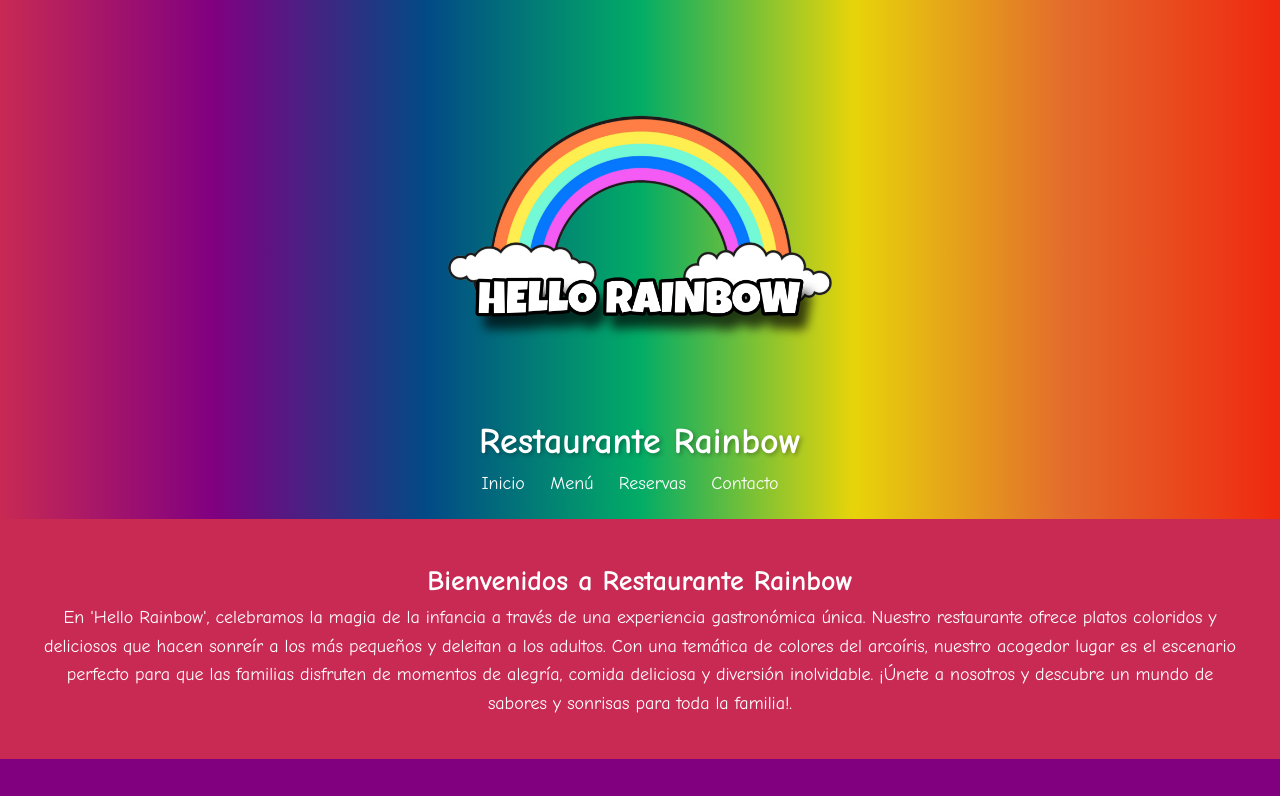
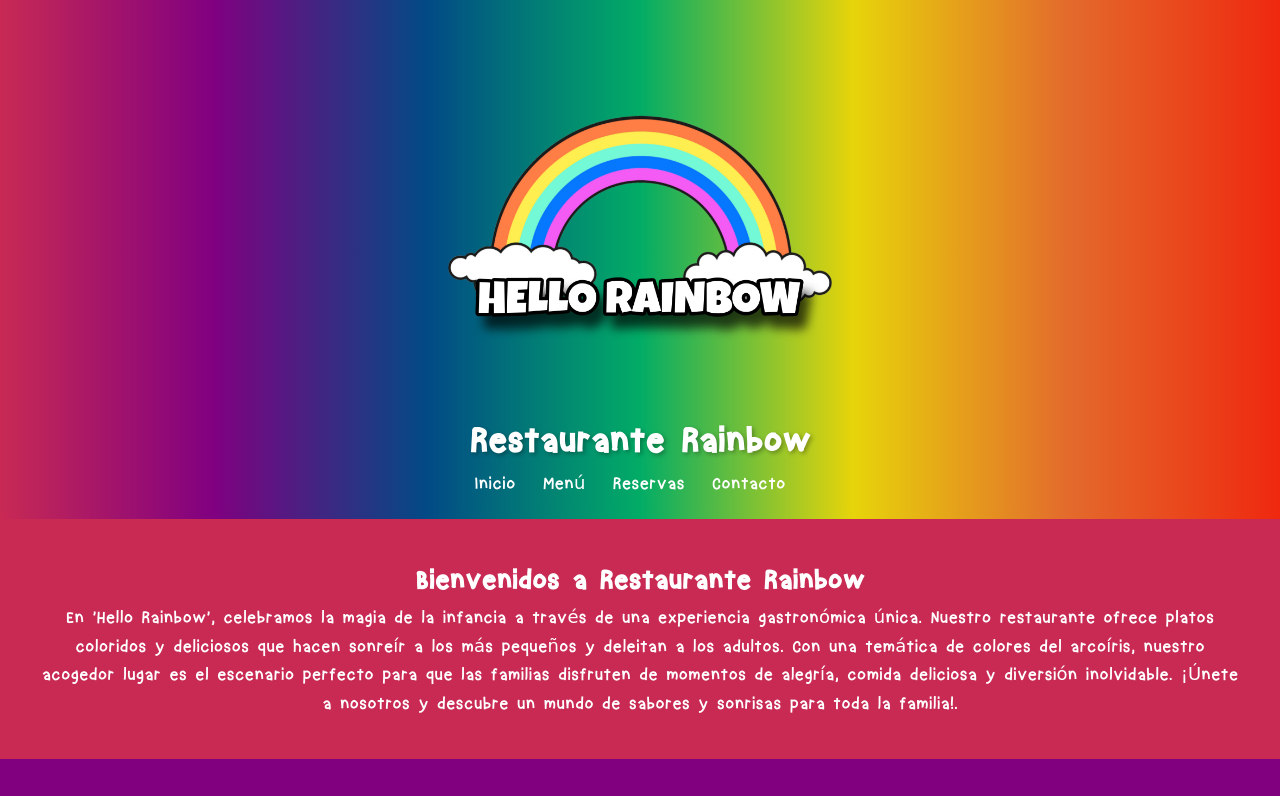
Before and after one commit to tokiohotel01/restaurante, a plain HTML site: page Resto/index.html in a window 1280 px wide. Shown: the top 796 px of the page. Drawn offline with Linux system fonts and the light colour scheme.

Commit message:
Add files via upload

```diff
--- a/Resto/style/styles.css
+++ b/Resto/style/styles.css
@@ -1,3 +1,8 @@
+@font-face {
+    font-family: crayon;
+    src: url(../fonts/crayon\ kids.ttf);
+}
+
 
 body, h1, h2, p, ul, li, form, label, button {
     margin: 0;
@@ -5,7 +10,7 @@ body, h1, h2, p, ul, li, form, label, button {
 }
 
 body {
-    font-family: 'Comic Sans MS', cursive, sans-serif;
+    font-family: 'crayon', cursive, sans-serif;
     background-color: #fff;
     color: #fff;
     line-height: 1.6;
```
Also changed, not shown: Resto/fonts/crayon kids.ttf (added).
